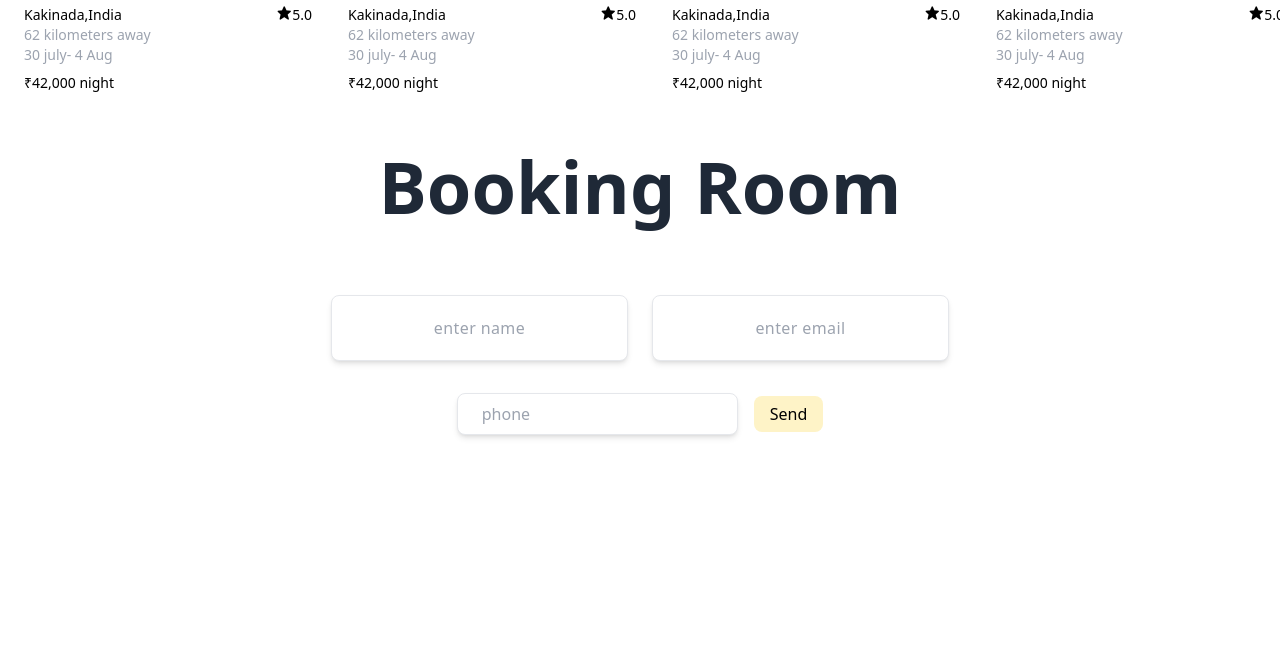
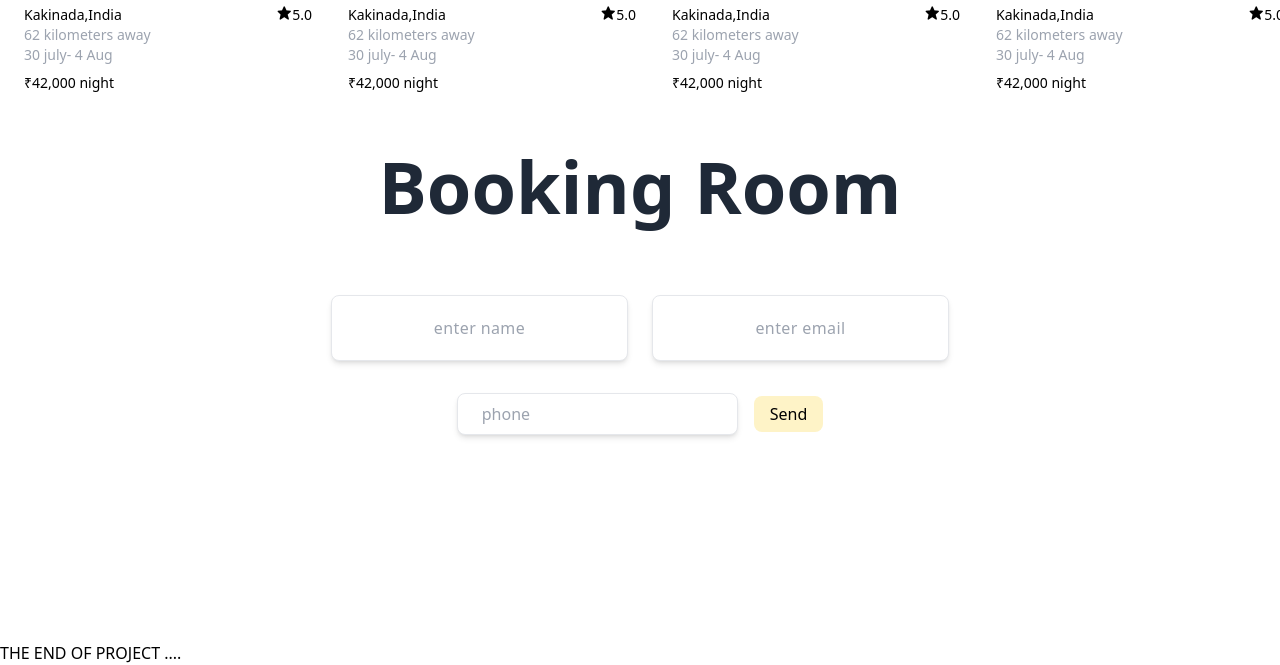
Before and after one commit to manijhaneswar1/Airbnb, a plain HTML site: page public/index.html in a window 1280 px wide. Shown: the part 1915-2580 px from the top of the page. Before the commit the page ends 2556 px from the top, so only its background shows below. Drawn offline with nearby package versions, Linux system fonts and the light colour scheme.

Commit message:
add footer

```diff
--- a/public/index.html
+++ b/public/index.html
@@ -367,6 +367,9 @@
         </div>
         <b>THE END</b>
     </footer>
+<footer>
+    <h1>THE END OF PROJECT ....</h1>
+</footer>
 
 </body>
 </html>
```
